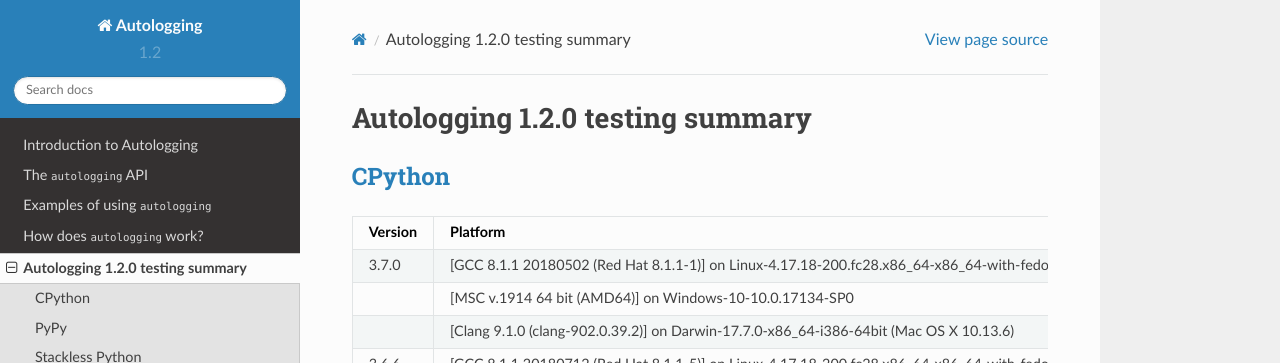
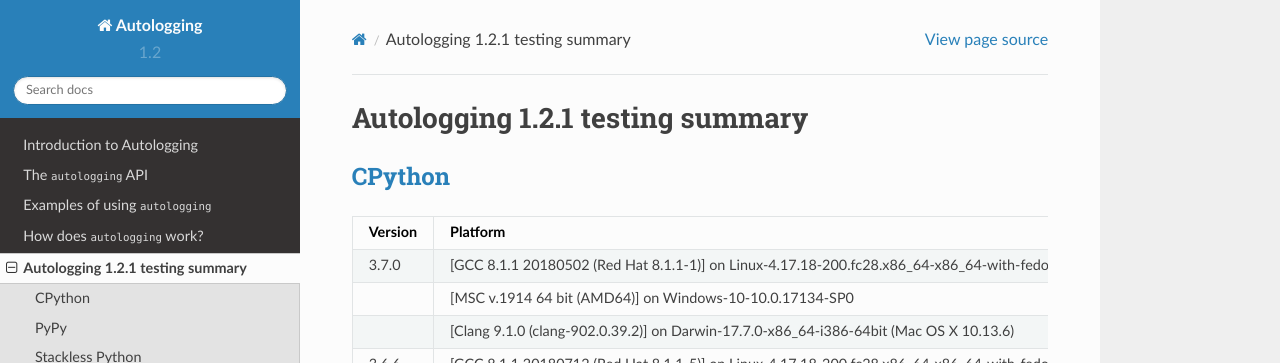
Before and after one commit to mzipay/Autologging, a Sphinx documentation site: the page built from doc/source/testing.rst, in a window 1280 px wide and 900 px high. Shown: the top 363 px of the window. Built offline with Sphinx 7.4.7 and the Read the Docs theme 2.0.0, drawn with Linux system fonts in a browser that asks for light colours.

Commit message:
bumped patch version; testing summary remains the same

```diff
--- a/autologging.py
+++ b/autologging.py
@@ -24,7 +24,7 @@
 # OTHER DEALINGS IN THE SOFTWARE.
 
 __author__ = "Matthew Zipay <mattz@ninthtest.info>"
-__version__ = "1.2.0"
+__version__ = "1.2.1"
 
 from functools import wraps
 from inspect import isclass, isgenerator, ismethod, isroutine
--- a/doc/source/conf.py
+++ b/doc/source/conf.py
@@ -60,7 +60,7 @@
 # The short X.Y version.
 version = "1.2"
 # The full version, including alpha/beta/rc tags.
-release = "1.2.0"
+release = "1.2.1"
 
 # The language for content autogenerated by Sphinx. Refer to documentation
 # for a list of supported languages.
--- a/doc/source/testing.rst
+++ b/doc/source/testing.rst
@@ -1,5 +1,5 @@
 =================================
-Autologging 1.2.0 testing summary
+Autologging 1.2.1 testing summary
 =================================
 
 .. _CPython: https://www.python.org/
--- a/setup.py
+++ b/setup.py
@@ -7,7 +7,7 @@
 
 setup(
     name="Autologging",
-    version="1.2.0",
+    version="1.2.1",
     description="Autologging makes logging and tracing Python classes easy.",
     long_description=long_description,
     long_description_content_type="text/markdown",
```
